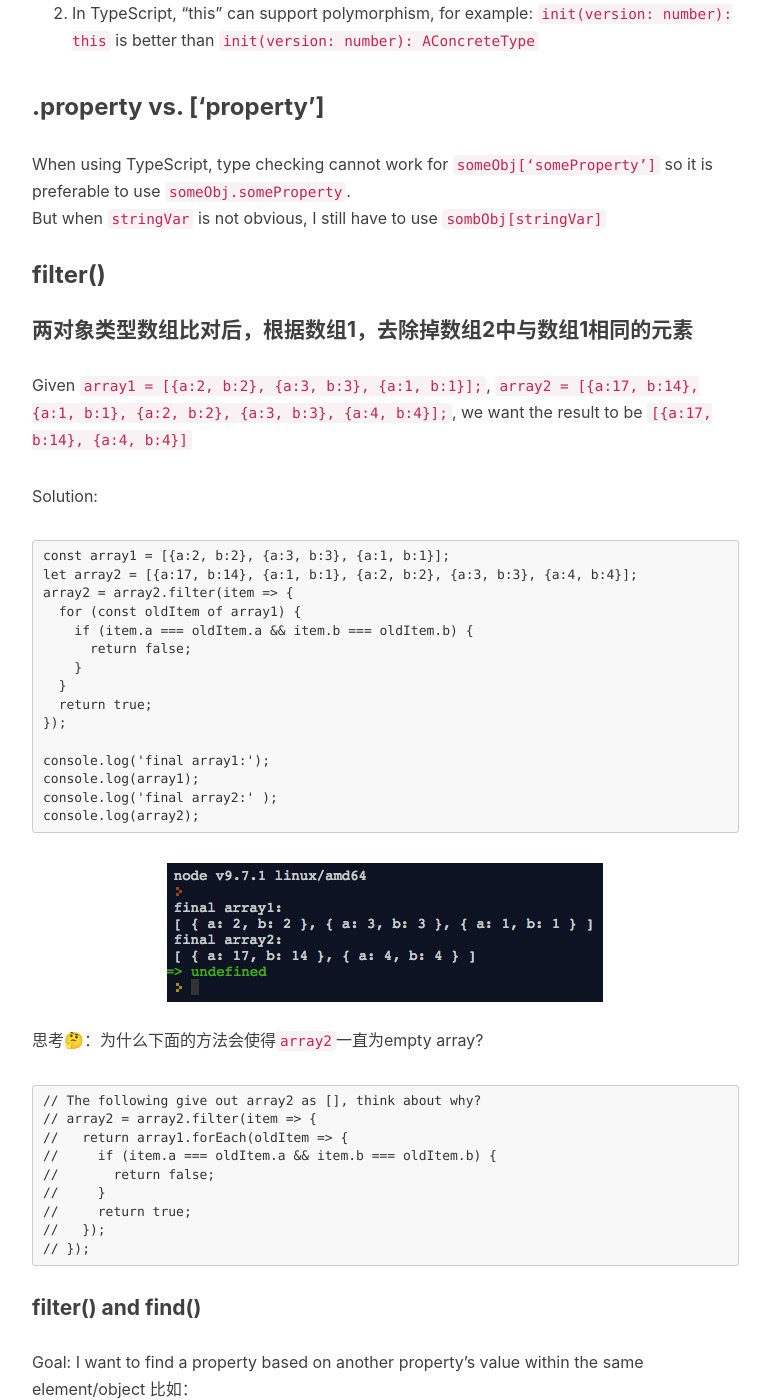
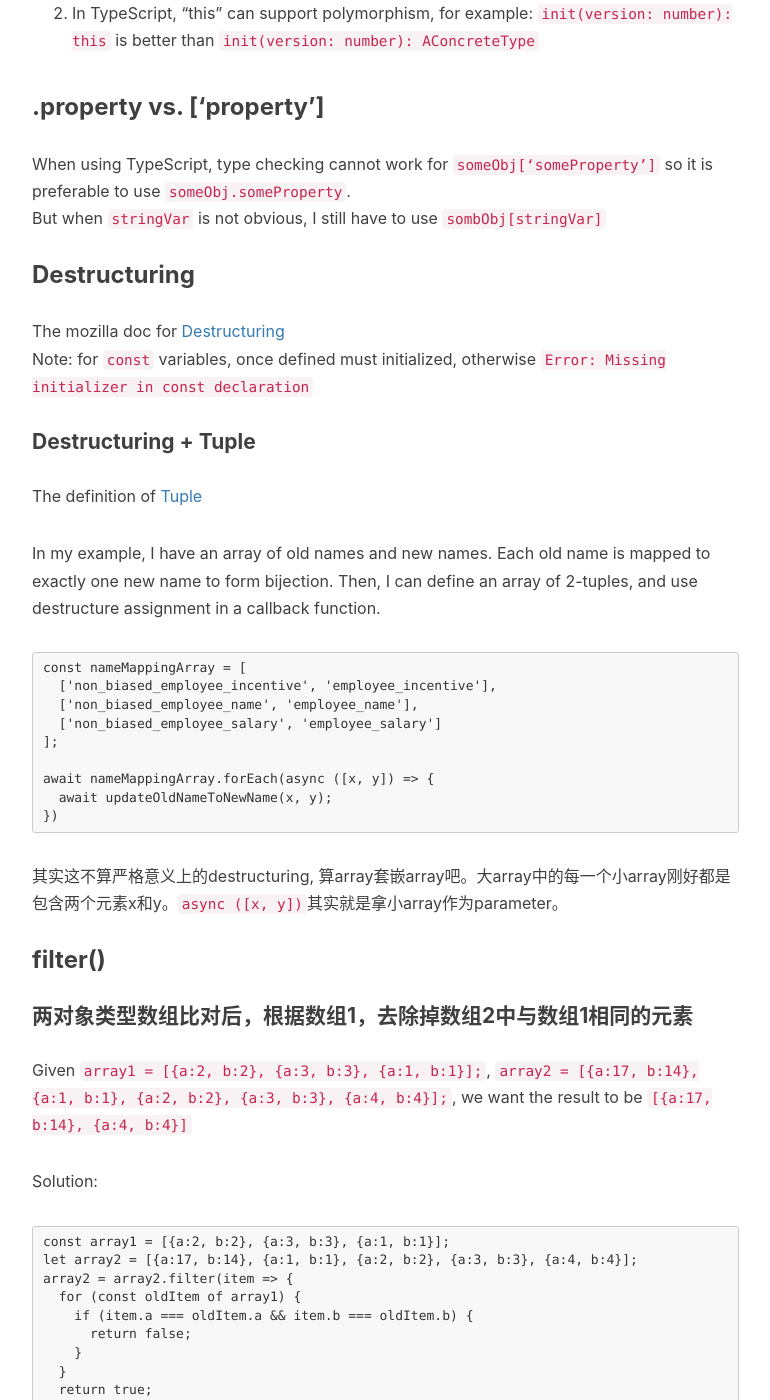
Before and after one commit to starwavelin/starwavelin.github.io, a Jekyll site: the page built from _posts/2019-02-17-javascript-tips.md, in a window 1280 px wide and 1400 px high, scrolled down 1513 px. Shown: the whole window, without its empty margins (233-1003 px from the left). Built offline with Jekyll 4.4.1, drawn with Linux system fonts in a browser that asks for light colours; nearby versions of some CDN libraries; comment, search, counter and statistics services are not loaded.

Commit message:
js-tips: destructuring

````diff
--- a/_posts/2019-02-17-javascript-tips.md
+++ b/_posts/2019-02-17-javascript-tips.md
@@ -46,6 +46,27 @@ $('.btn').click(event => {
 ### .property vs. [‘property’]
 When using TypeScript, type checking cannot work for `someObj[‘someProperty’]` so it is preferable to use `someObj.someProperty`.
 But when `stringVar` is not obvious, I still have to use `sombObj[stringVar]`
+
+### Destructuring
+The mozilla doc for [Destructuring](https://developer.mozilla.org/en-US/docs/Web/JavaScript/Reference/Operators/Destructuring_assignment)
+Note: for `const` variables, once defined must initialized, otherwise `Error:  Missing initializer in const declaration`
+
+#### Destructuring + Tuple
+The definition of [Tuple](https://en.wikipedia.org/wiki/Tuple)
+
+In my example, I have an array of old names and new names. Each old name is mapped to exactly one new name to form bijection. Then, I can define an array of 2-tuples, and use destructure assignment in a callback function.
+```
+const nameMappingArray = [
+  ['non_biased_employee_incentive', 'employee_incentive'],
+  ['non_biased_employee_name', 'employee_name'],
+  ['non_biased_employee_salary', 'employee_salary']
+];
+
+await nameMappingArray.forEach(async ([x, y]) => {
+  await updateOldNameToNewName(x, y);
+})
+```
+其实这不算严格意义上的destructuring, 算array套嵌array吧。大array中的每一个小array刚好都是包含两个元素x和y。`async ([x, y])`其实就是拿小array作为parameter。
 
 ### filter()
 #### 两对象类型数组比对后，根据数组1，去除掉数组2中与数组1相同的元素
````
